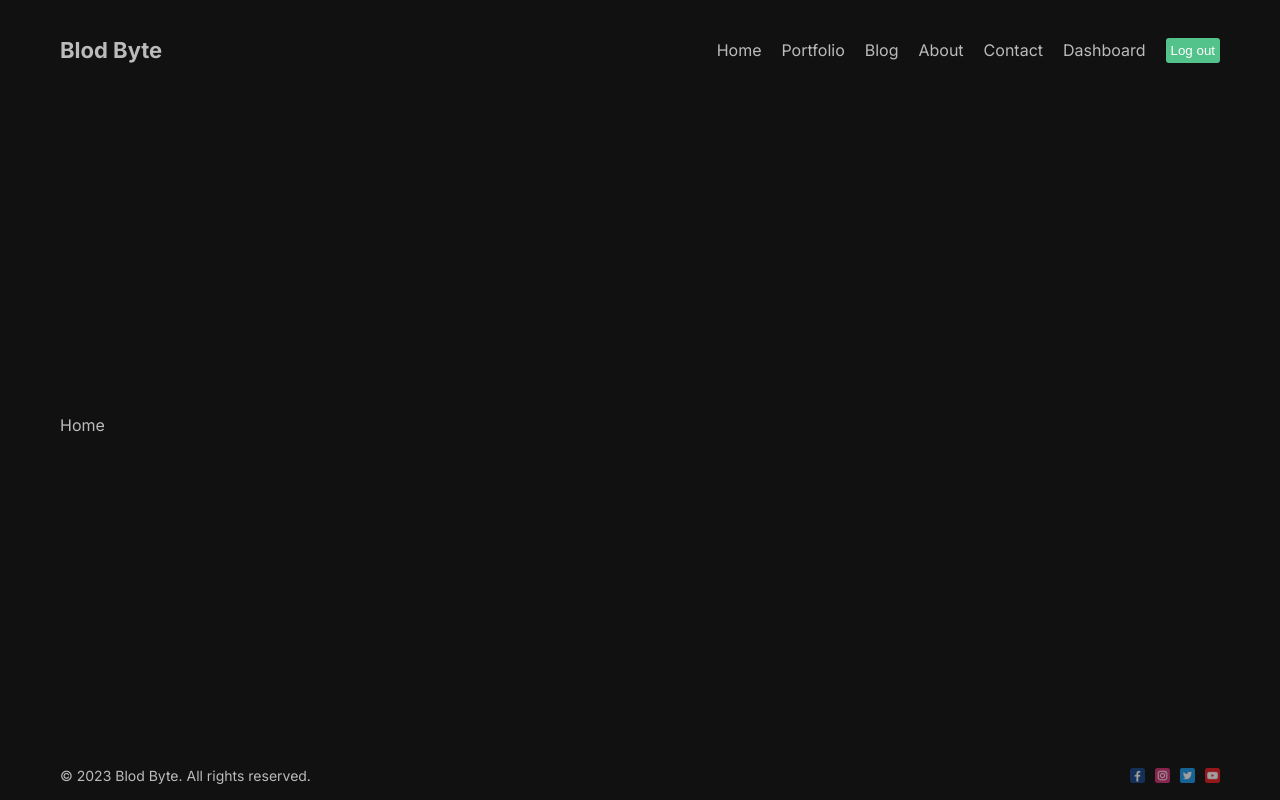
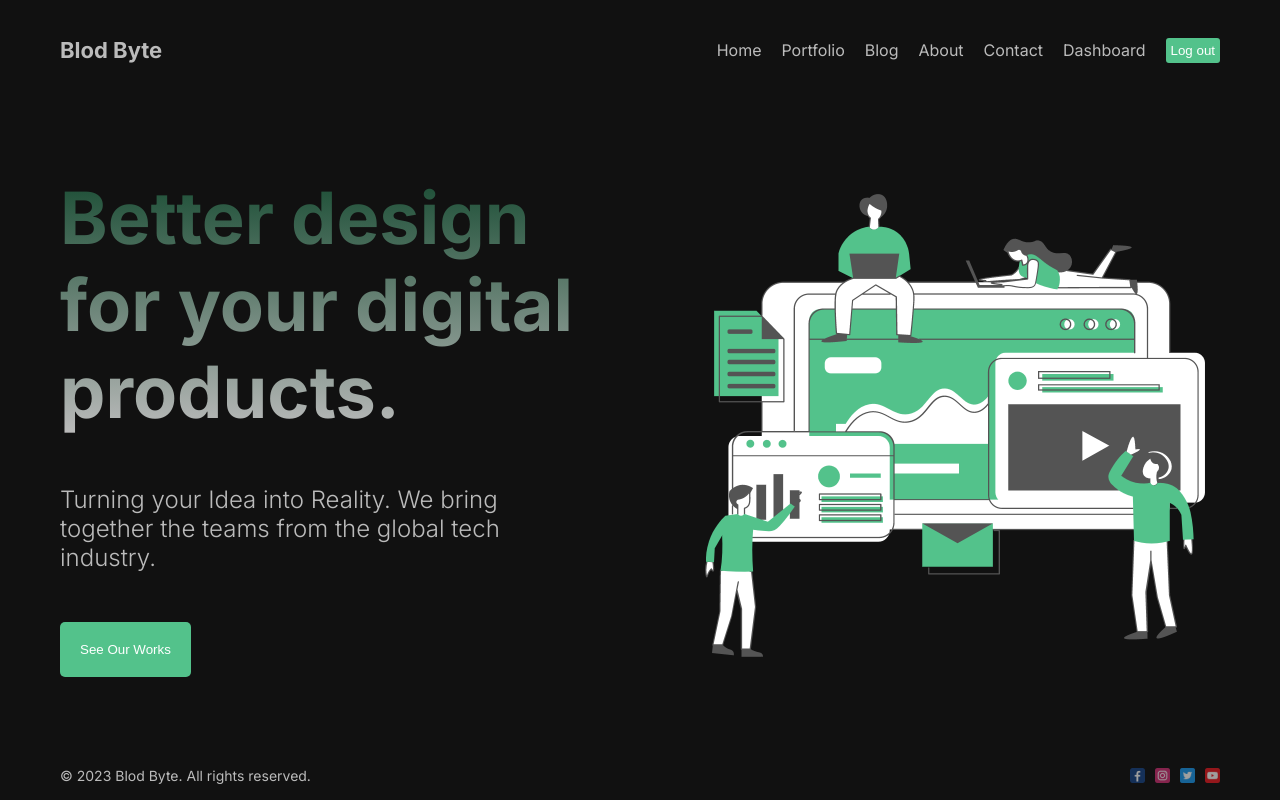
Before and after one commit to bitdy/Blodbyte_blog, a Next.js app: page / in a window 1280 px wide. Built offline with nearby package versions, Linux system fonts and the light colour scheme.

Commit message:
Create this cool home page

```diff
--- a/next.config.js
+++ b/next.config.js
@@ -1,4 +1,8 @@
 /** @type {import('next').NextConfig} */
-const nextConfig = {}
+const nextConfig = {
+  images: {
+    domains: ["images.pexels.com"],
+  },
+};
 
-module.exports = nextConfig
+module.exports = nextConfig;
--- a/src/app/page.jsx
+++ b/src/app/page.jsx
@@ -1,10 +1,24 @@
 import Image from 'next/image'
 import styles from './page.module.css'
+import Hero from "public/hero.png";
+import Button from "@/components/Button/Button";
 
 export default function Home() {
   return (
-    <div>
-      Home
+    <div className={styles.container}>
+    <div className={styles.item}>
+      <h1 className={styles.title}>
+        Better design for your digital products.
+      </h1>
+      <p className={styles.desc}>
+        Turning your Idea into Reality. We bring together the teams from the
+        global tech industry.
+      </p>
+      <Button url="/portfolio" text="See Our Works"/>
     </div>
+    <div className={styles.item}>
+      <Image src={Hero} alt="" className={styles.img} />
+    </div>
+  </div>
   )
 }
--- a/src/app/page.module.css
+++ b/src/app/page.module.css
@@ -1,229 +1,41 @@
-.main {
+.container {
+  display: flex;
+  align-items: center;
+  gap: 100px;
+}
+
+.item {
+  flex: 1;
   display: flex;
   flex-direction: column;
-  justify-content: space-between;
-  align-items: center;
-  padding: 6rem;
-  min-height: 100vh;
+  gap: 50px;
 }
 
-.description {
-  display: inherit;
-  justify-content: inherit;
-  align-items: inherit;
-  font-size: 0.85rem;
-  max-width: var(--max-width);
-  width: 100%;
-  z-index: 2;
-  font-family: var(--font-mono);
+.title {
+  font-size: 72px;
+  background: linear-gradient(to bottom, #194c33, #bbb);
+  -webkit-background-clip: text;
+  -webkit-text-fill-color: transparent;
 }
 
-.description a {
-  display: flex;
-  justify-content: center;
-  align-items: center;
-  gap: 0.5rem;
+.img {
+  width: 100%;
+  height: 500px;
+  object-fit: contain;
+  /* animation: move 3s infinite ease alternate; */
 }
 
-.description p {
-  position: relative;
-  margin: 0;
-  padding: 1rem;
-  background-color: rgba(var(--callout-rgb), 0.5);
-  border: 1px solid rgba(var(--callout-border-rgb), 0.3);
-  border-radius: var(--border-radius);
-}
-
-.code {
-  font-weight: 700;
-  font-family: var(--font-mono);
-}
-
-.grid {
-  display: grid;
-  grid-template-columns: repeat(4, minmax(25%, auto));
-  width: var(--max-width);
-  max-width: 100%;
-}
-
-.card {
-  padding: 1rem 1.2rem;
-  border-radius: var(--border-radius);
-  background: rgba(var(--card-rgb), 0);
-  border: 1px solid rgba(var(--card-border-rgb), 0);
-  transition: background 200ms, border 200ms;
-}
-
-.card span {
-  display: inline-block;
-  transition: transform 200ms;
-}
-
-.card h2 {
-  font-weight: 600;
-  margin-bottom: 0.7rem;
-}
-
-.card p {
-  margin: 0;
-  opacity: 0.6;
-  font-size: 0.9rem;
-  line-height: 1.5;
-  max-width: 30ch;
-}
-
-.center {
-  display: flex;
-  justify-content: center;
-  align-items: center;
-  position: relative;
-  padding: 4rem 0;
-}
-
-.center::before {
-  background: var(--secondary-glow);
-  border-radius: 50%;
-  width: 480px;
-  height: 360px;
-  margin-left: -400px;
-}
-
-.center::after {
-  background: var(--primary-glow);
-  width: 240px;
-  height: 180px;
-  z-index: -1;
-}
-
-.center::before,
-.center::after {
-  content: '';
-  left: 50%;
-  position: absolute;
-  filter: blur(45px);
-  transform: translateZ(0);
-}
-
-.logo {
-  position: relative;
-}
-/* Enable hover only on non-touch devices */
-@media (hover: hover) and (pointer: fine) {
-  .card:hover {
-    background: rgba(var(--card-rgb), 0.1);
-    border: 1px solid rgba(var(--card-border-rgb), 0.15);
+@keyframes move {
+  from {
+    transform: translateY(-10px);
   }
-
-  .card:hover span {
-    transform: translateX(4px);
+  to {
+    transform: translateY(10px);
   }
 }
 
-@media (prefers-reduced-motion) {
-  .card:hover span {
-    transform: none;
-  }
+
+.desc {
+  font-size: 24px;
+  font-weight: 300;
 }
-
-/* Mobile */
-@media (max-width: 700px) {
-  .content {
-    padding: 4rem;
-  }
-
-  .grid {
-    grid-template-columns: 1fr;
-    margin-bottom: 120px;
-    max-width: 320px;
-    text-align: center;
-  }
-
-  .card {
-    padding: 1rem 2.5rem;
-  }
-
-  .card h2 {
-    margin-bottom: 0.5rem;
-  }
-
-  .center {
-    padding: 8rem 0 6rem;
-  }
-
-  .center::before {
-    transform: none;
-    height: 300px;
-  }
-
-  .description {
-    font-size: 0.8rem;
-  }
-
-  .description a {
-    padding: 1rem;
-  }
-
-  .description p,
-  .description div {
-    display: flex;
-    justify-content: center;
-    position: fixed;
-    width: 100%;
-  }
-
-  .description p {
-    align-items: center;
-    inset: 0 0 auto;
-    padding: 2rem 1rem 1.4rem;
-    border-radius: 0;
-    border: none;
-    border-bottom: 1px solid rgba(var(--callout-border-rgb), 0.25);
-    background: linear-gradient(
-      to bottom,
-      rgba(var(--background-start-rgb), 1),
-      rgba(var(--callout-rgb), 0.5)
-    );
-    background-clip: padding-box;
-    backdrop-filter: blur(24px);
-  }
-
-  .description div {
-    align-items: flex-end;
-    pointer-events: none;
-    inset: auto 0 0;
-    padding: 2rem;
-    height: 200px;
-    background: linear-gradient(
-      to bottom,
-      transparent 0%,
-      rgb(var(--background-end-rgb)) 40%
-    );
-    z-index: 1;
-  }
-}
-
-/* Tablet and Smaller Desktop */
-@media (min-width: 701px) and (max-width: 1120px) {
-  .grid {
-    grid-template-columns: repeat(2, 50%);
-  }
-}
-
-@media (prefers-color-scheme: dark) {
-  .vercelLogo {
-    filter: invert(1);
-  }
-
-  .logo {
-    filter: invert(1) drop-shadow(0 0 0.3rem #ffffff70);
-  }
-}
-
-@keyframes rotate {
-  from {
-    transform: rotate(360deg);
-  }
-  to {
-    transform: rotate(0deg);
-  }
-}
--- /dev/null
+++ b/src/components/Button/Button.jsx
@@ -0,0 +1,13 @@
+import React from "react";
+import styles from "./button.module.css";
+import Link from "next/link";
+
+const Button = ({ text, url }) => {
+  return (
+    <Link href={url}>
+      <button className={styles.container}>{text}</button>
+    </Link>
+  );
+};
+
+export default Button;
--- /dev/null
+++ b/src/components/Button/button.module.css
@@ -0,0 +1,9 @@
+.container {
+  padding: 20px;
+  cursor: pointer;
+  background-color: #53c28b;
+  border: none;
+  border-radius: 5px;
+  width: max-content;
+  color: white;
+}
--- a/src/components/footer/Footer.jsx
+++ b/src/components/footer/Footer.jsx
@@ -8,10 +8,10 @@
     <div className={styles.container}>
       <div>© 2023 Blod Byte. All rights reserved.</div>
       <div className={styles.social}>
-        <Image src="/1.png" width={15} height={15} className={styles.icon} alt="Blod Byte Facebook Account" title='Facebook'/>
+        <Image src="/1.png" width={15} height={15} className={styles.icon} alt="Blod Byte Facebook Account"  title='Facebook'/>
         <Image src="/2.png" width={15} height={15} className={styles.icon} alt="Blod Byte Instagram Account" title='Instagram'/>
-        <Image src="/3.png" width={15} height={15} className={styles.icon} alt="Blod Byte Twitter Account" title='Twitter'/>
-        <Image src="/4.png" width={15} height={15} className={styles.icon} alt="Blod Byte Youtube Account" title="Youtube"/>
+        <Image src="/3.png" width={15} height={15} className={styles.icon} alt="Blod Byte Twitter Account"   title='Twitter'/>
+        <Image src="/4.png" width={15} height={15} className={styles.icon} alt="Blod Byte Youtube Account"   title="Youtube"/>
       </div>
     </div>
   )
```
